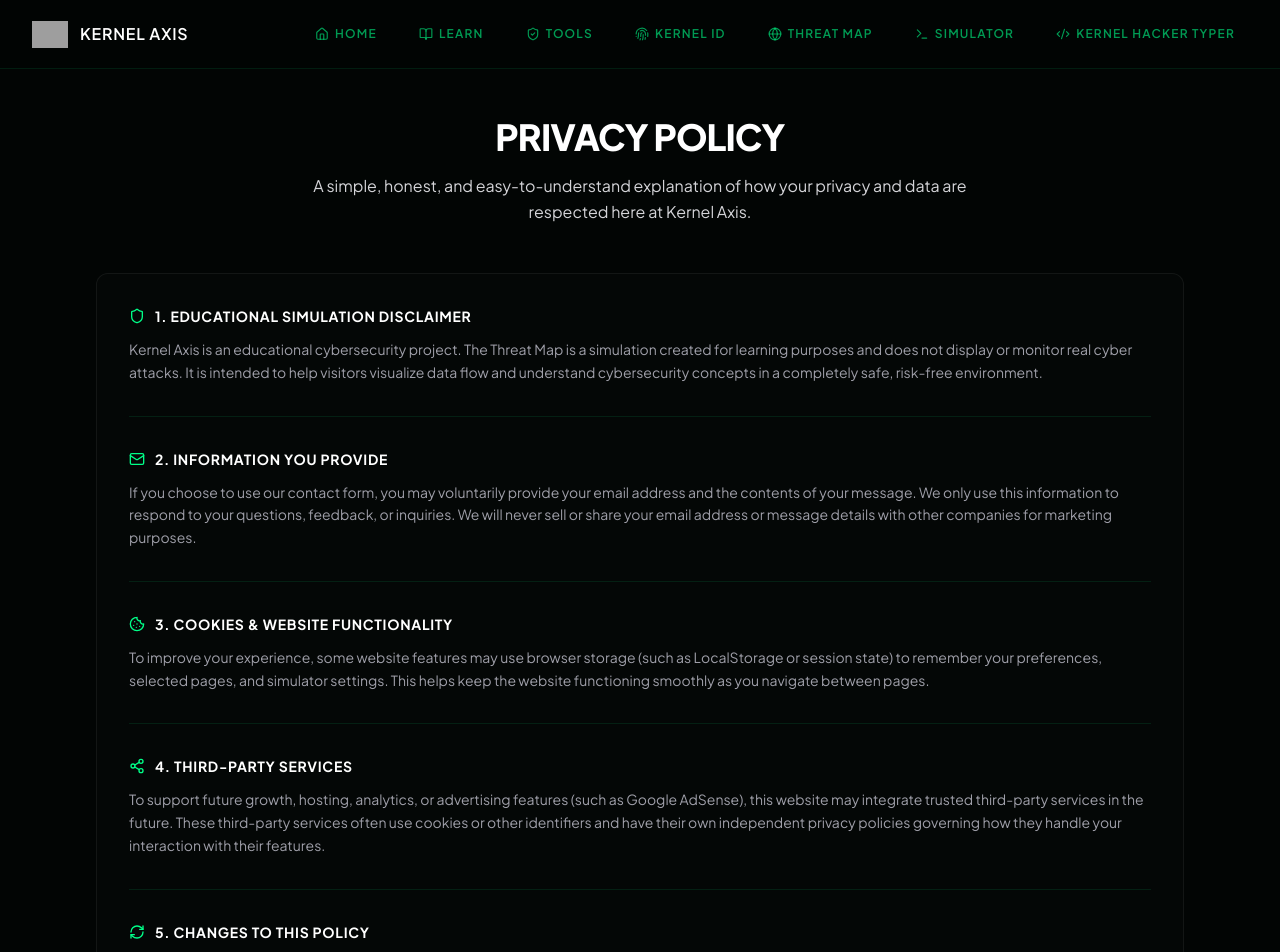
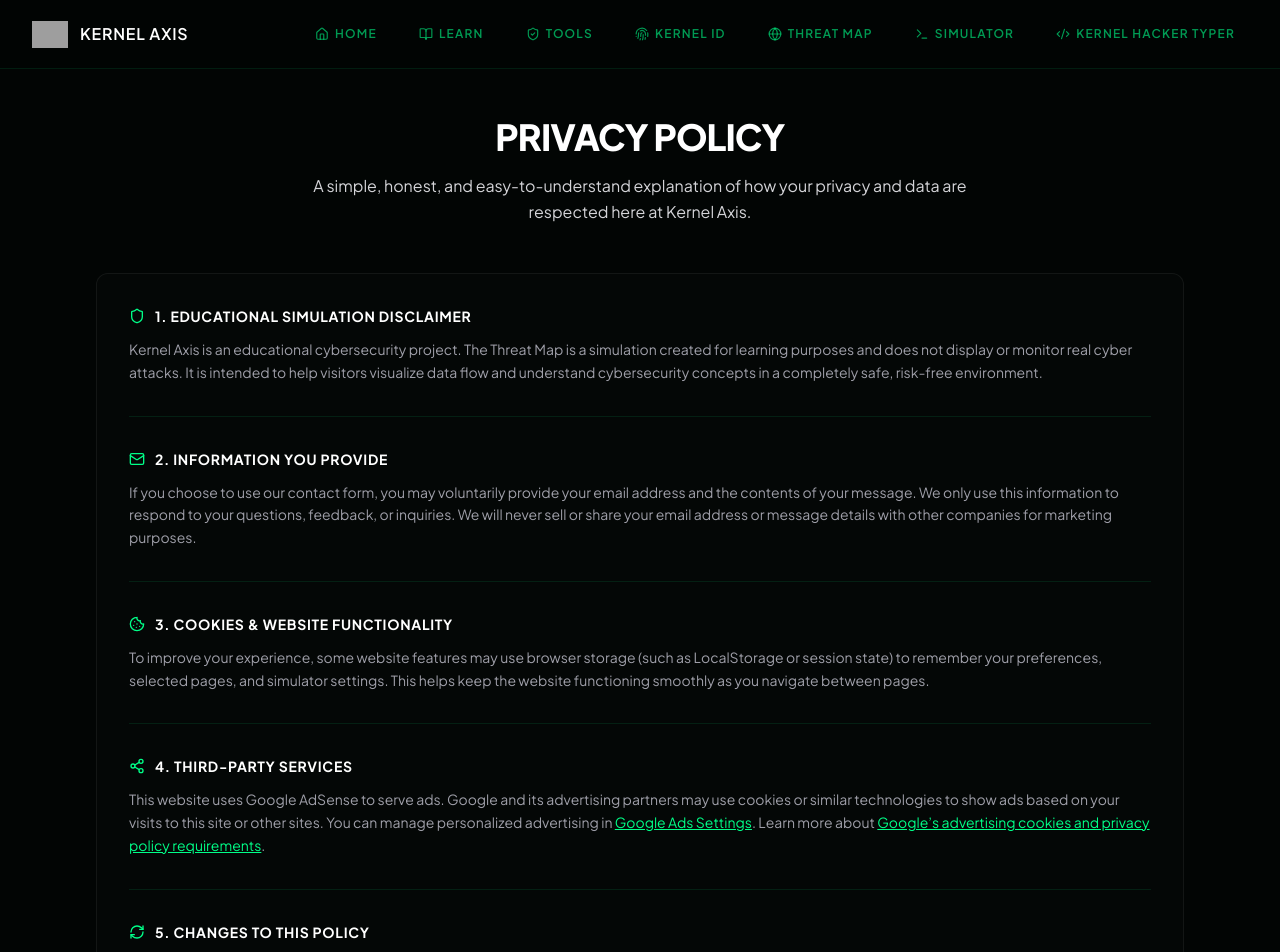
Before and after one commit to mayor-fadee/Kernel-Axis, a React (Vite) app: page /privacy in a window 1280 px wide. Shown: the top 952 px of the page. Built offline with nearby package versions, Linux system fonts and the light colour scheme; grey boxes are pictures that could not be loaded; a web font is replaced by a local one.

Commit message:
Update AdSense publisher code

```diff
--- a/index.html
+++ b/index.html
@@ -43,7 +43,7 @@
       "url": "https://kernel-axis.com/"
     }
     </script>
-    <script async src="https://pagead2.googlesyndication.com/pagead/js/adsbygoogle.js?client=ca-pub-4071805681351826"
+    <script async src="https://pagead2.googlesyndication.com/pagead/js/adsbygoogle.js?client=ca-pub-1135128206517044"
      crossorigin="anonymous"></script>
   </head>
   <body>
--- a/public/404.html
+++ b/public/404.html
@@ -30,7 +30,6 @@
       "url": "https://kernel-axis.com/"
     }
     </script>
-    <script async src="https://pagead2.googlesyndication.com/pagead/js/adsbygoogle.js?client=ca-pub-4071805681351826" crossorigin="anonymous"></script>
   </head>
   <body>
     <div id="root"></div>
--- a/src/components/PrivacyPage.tsx
+++ b/src/components/PrivacyPage.tsx
@@ -72,7 +72,7 @@ export const PrivacyPage: React.FC = () => {
             </h3>
           </div>
           <p className="text-xs sm:text-sm text-zinc-400 leading-relaxed font-sans">
-            To support future growth, hosting, analytics, or advertising features (such as Google AdSense), this website may integrate trusted third-party services in the future. These third-party services often use cookies or other identifiers and have their own independent privacy policies governing how they handle your interaction with their features.
+            This website uses Google AdSense to serve ads. Google and its advertising partners may use cookies or similar technologies to show ads based on your visits to this site or other sites. You can manage personalized advertising in <a href="https://adssettings.google.com/" target="_blank" rel="noopener noreferrer" className="text-[#00ff88] underline">Google Ads Settings</a>. Learn more about <a href="https://support.google.com/adsense/answer/1348695" target="_blank" rel="noopener noreferrer" className="text-[#00ff88] underline">Google’s advertising cookies and privacy policy requirements</a>.
           </p>
         </div>
 
```
